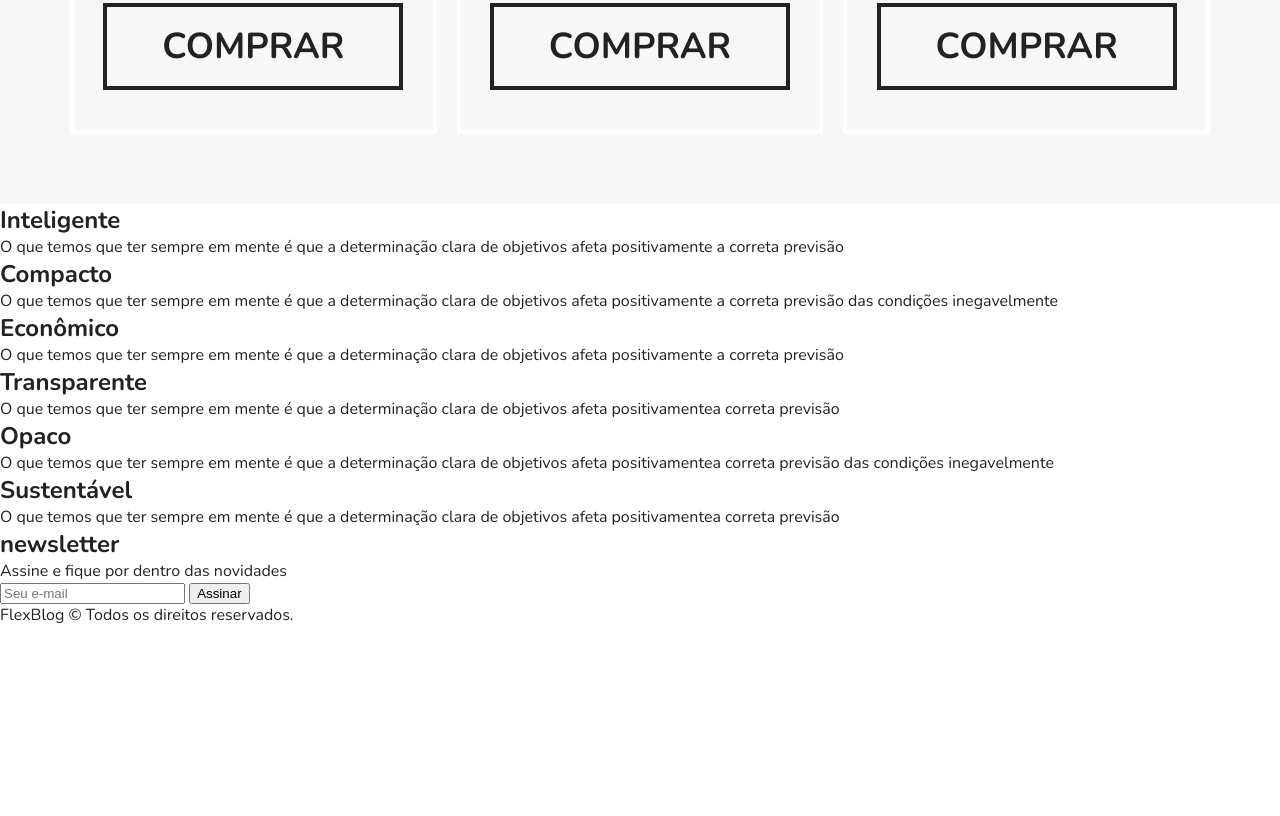
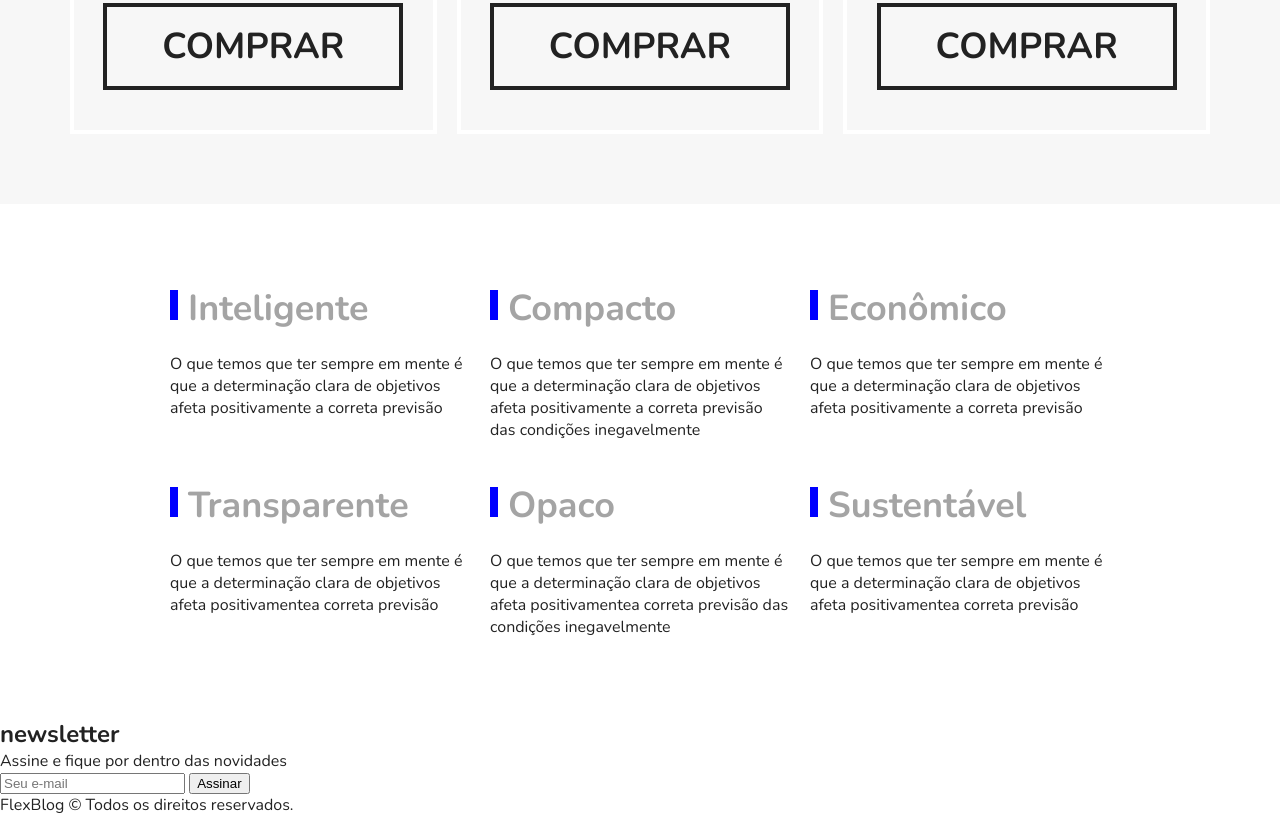
Before and after one commit to David-Santana98/flexblog, a plain HTML site: page index.html in a window 1280 px wide. Shown: the part 2392-3208 px from the top of the page. Before the commit the page ends 3018 px from the top, so only its background shows below. Drawn offline with nearby package versions, Linux system fonts and the light colour scheme.

Commit message:
estilizando qualidade

```diff
--- a/css/style.css
+++ b/css/style.css
@@ -270,3 +270,33 @@ a {
     order: -1;
   }
 }
+
+
+/* Qualidade */
+
+.qualidade {
+  max-width: 960px;
+  margin: 60px auto;
+  display: flex;
+  flex-wrap: wrap;
+}
+
+.qualidade-item {
+  flex: 1 1 300px;
+  margin: 20px 10px;
+}
+
+.qualidade-item h2 {
+  font-size: 2.25em;
+  color: #a4a4a4;
+  margin-bottom: 20px;
+}
+
+.qualidade-item h2::before {
+  content: '';
+  display: inline-block;
+  width: 8px;
+  height: 30px;
+  margin-right: 10px;
+  background: blue;
+}
```
